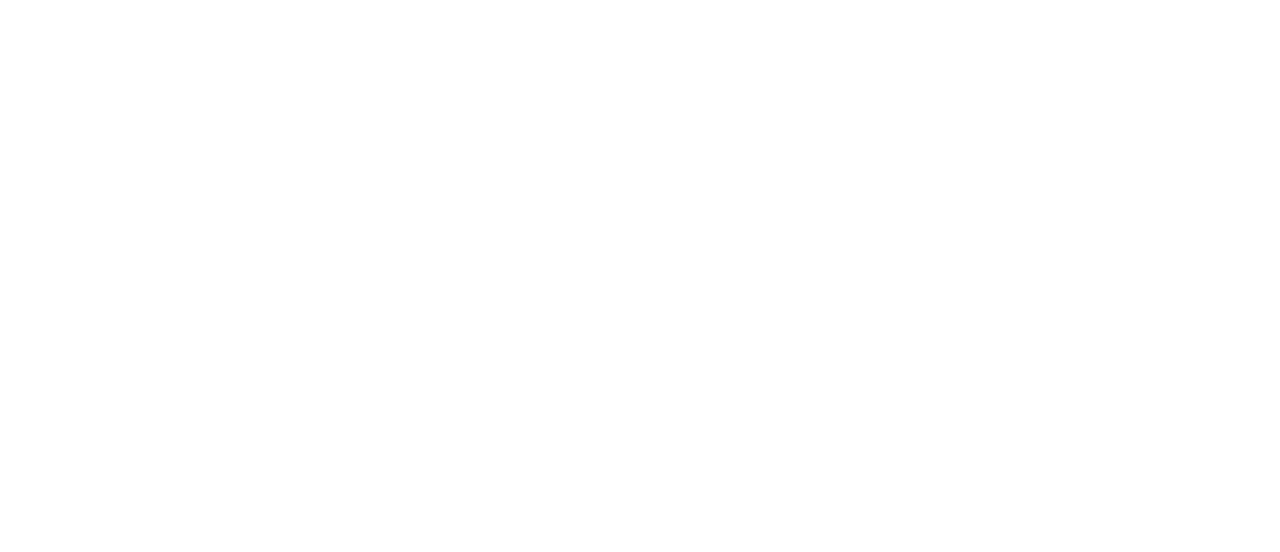
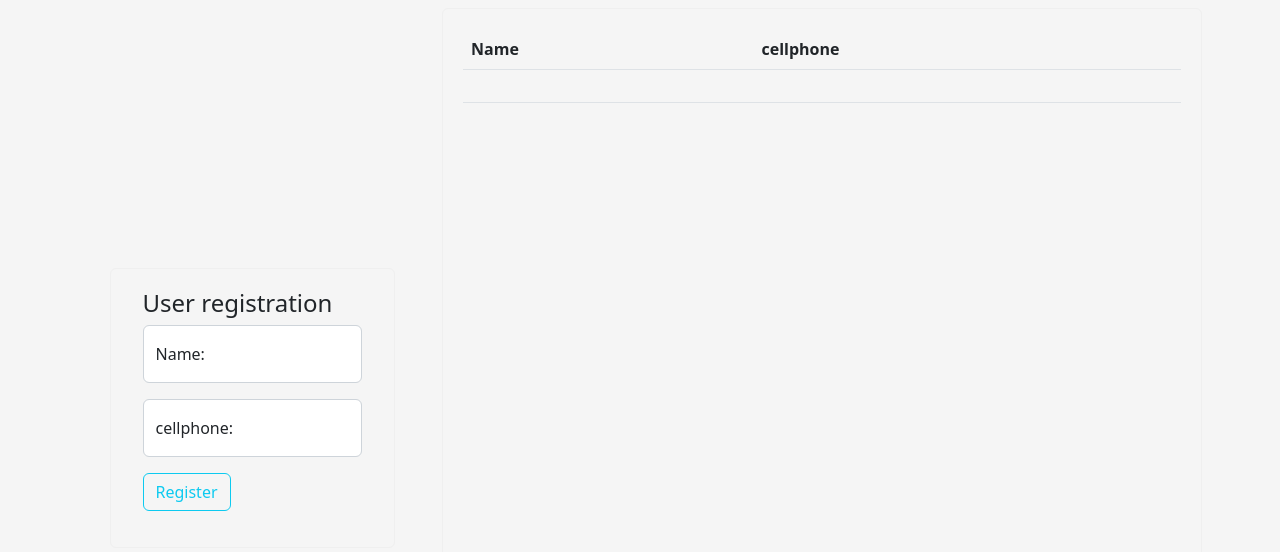
Before and after one commit to richardsanvie/InvestigativeJournalism, a plain HTML site: page index.html in a window 1280 px wide. Drawn offline with nearby package versions, Linux system fonts and the light colour scheme.

Commit message:
update Commmit

```diff
--- a/index.html
+++ b/index.html
@@ -12,18 +12,50 @@
 </head>
 
 <body>
-    <header>
-    </header>
-    <main>
+    <div class="container">
+        <div class="d-flex align-items-center justify-content-center row" style="height: 100vh;">
+            <div class="container col-12 col-md-4 col-sm-5 col-xl-3" id="container">
+                    <div class="container mb-3">
+                        <h4>User registration</h4>
+                        <form action="" onsubmit="return validateForm()" id="form">
+                            <div class="form-floating mb-3" >
+                                <input class="form-control" placeholder="#" id="name" type="text" required>
+                                <label for="Name">Name:</label>
+                            </div>
+                            <div class="form-floating mb-3">
+                                <input type="number" class="form-control" name="cellphone" id="cellphone" placeholder="#" required>
+                                <label for="cellphone">cellphone:</label>
+                            </div>
+                            <button type="submit" class="btn btn-outline-info">Register</button>
 
-    </main>
-    <footer>
-    </footer>
+                        </form>
+                    </div>
+            </div>
+            <div class="col-12 col-md-7 col-sm-6 col-xl-8 d-flex m-2 " style="height: 100vh" id="container">
+                <div class="col-12">
+                    <table class="table w-100">
+                        <thead>
+                            <tr>
+                                <th>Name</th>
+                                <th>cellphone</th>
+                            </tr>
+                        </thead>
+                        <tbody>
+                            <tr class="">
+                                <td scope="row"><p id="listName"></p></td>
+                                <td><p id="listCellphone"></p></td>
+                            </tr>
+                        </tbody>
+                    </table>
+                </div>
+            </div>
+        </div>
+    </div>
+
 
     <script src="https://cdn.jsdelivr.net/npm/@popperjs/core@2.11.6/dist/umd/popper.min.js"
         integrity="sha384-oBqDVmMz9ATKxIep9tiCxS/Z9fNfEXiDAYTujMAeBAsjFuCZSmKbSSUnQlmh/jp3" crossorigin="anonymous">
     </script>
-
     <script src="https://cdn.jsdelivr.net/npm/bootstrap@5.2.1/dist/js/bootstrap.min.js"
         integrity="sha384-7VPbUDkoPSGFnVtYi0QogXtr74QeVeeIs99Qfg5YCF+TidwNdjvaKZX19NZ/e6oz" crossorigin="anonymous">
     </script>
--- a/script.js
+++ b/script.js
@@ -0,0 +1,43 @@
+// function validateForm(){
+//     let value = document.forms["name"]["cellphone"].value;
+//     if (value == ""){
+//         alert("skskk");
+//         return false;
+//     }
+// }
+    let linhas = '';
+    const form = document.getElementById('form');
+    form.addEventListener('submit', function(e){
+        e.preventDefault();
+
+
+    // function adicaoDeNome(name, cellphone){
+        const inputName = document.getElementById('name');
+        const inputCellphone = document.getElementById('cellphone');
+
+        // alert(`${inputName.value} / ${inputCellphone.value}`);
+        let linha = ' <tr>';
+        linha += `<td>${inputName.value}</td>`;
+        linha += `<td>${inputCellphone.value}</td>`;
+        linha += `<tr>`;
+        linhas += linha;
+
+        const corpoTabela = document.querySelector('tbody');
+        corpoTabela.innerHTML = linhas;
+    });
+
+
+// function myFunction() {
+//     let x = parseFloat(document.getElementById("numberA").value);
+//     let y = parseFloat(document.getElementById("numberB").value);
+
+//     let text;
+//     if (x < y) {
+//         text = "Condição válida: Número B maior que número A.";
+//     } else if (y < x) {
+//         text = "Condição inválida: Número A maior que número B.";
+//     } else {
+//         text = "Os números A e B são iguais.";
+//     }
+//     document.getElementById("result").innerHTML = text;
+// }
--- a/style.css
+++ b/style.css
@@ -0,0 +1,19 @@
+    *{
+        margin: 0;
+        padding: 0;
+        box-sizing: border-box;
+    }
+    body{
+        background-color: #f5f5f5;
+    }
+
+    #container{
+        border-radius: 6px;
+        border: 1px solid #efefef;
+        padding: 20px;
+    }
+
+    table{
+        border-radius: 12px;
+        border: 0;
+    }
```
